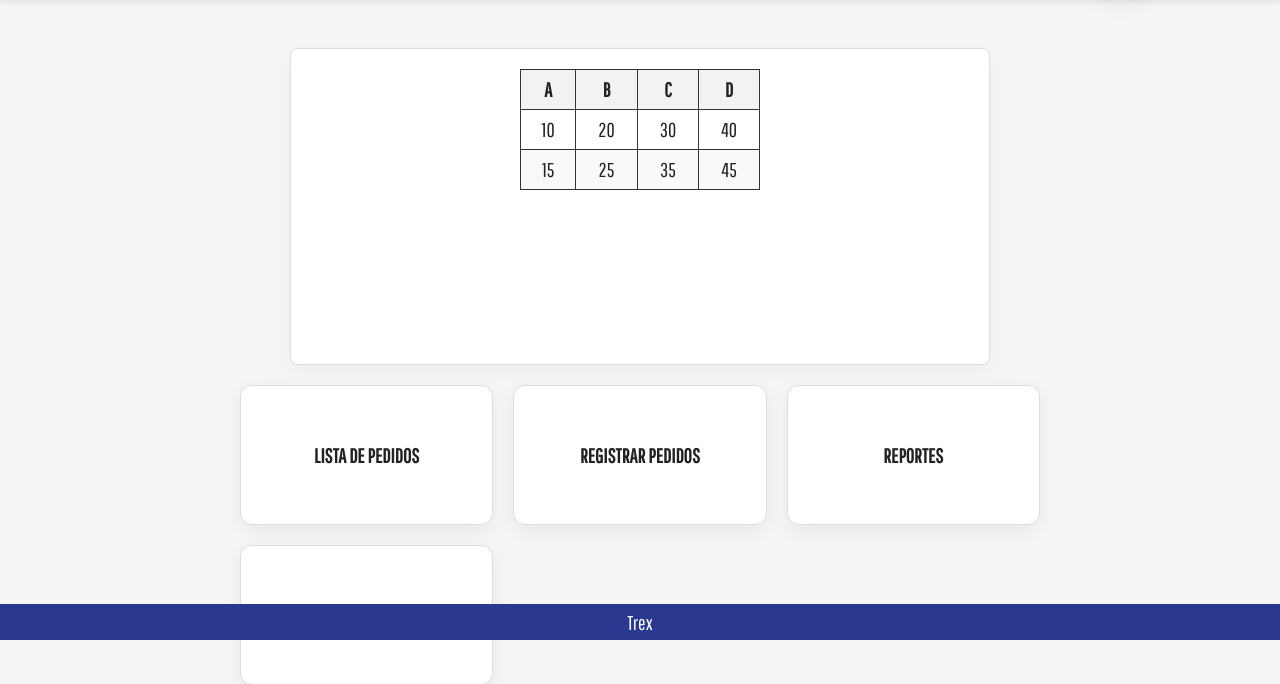
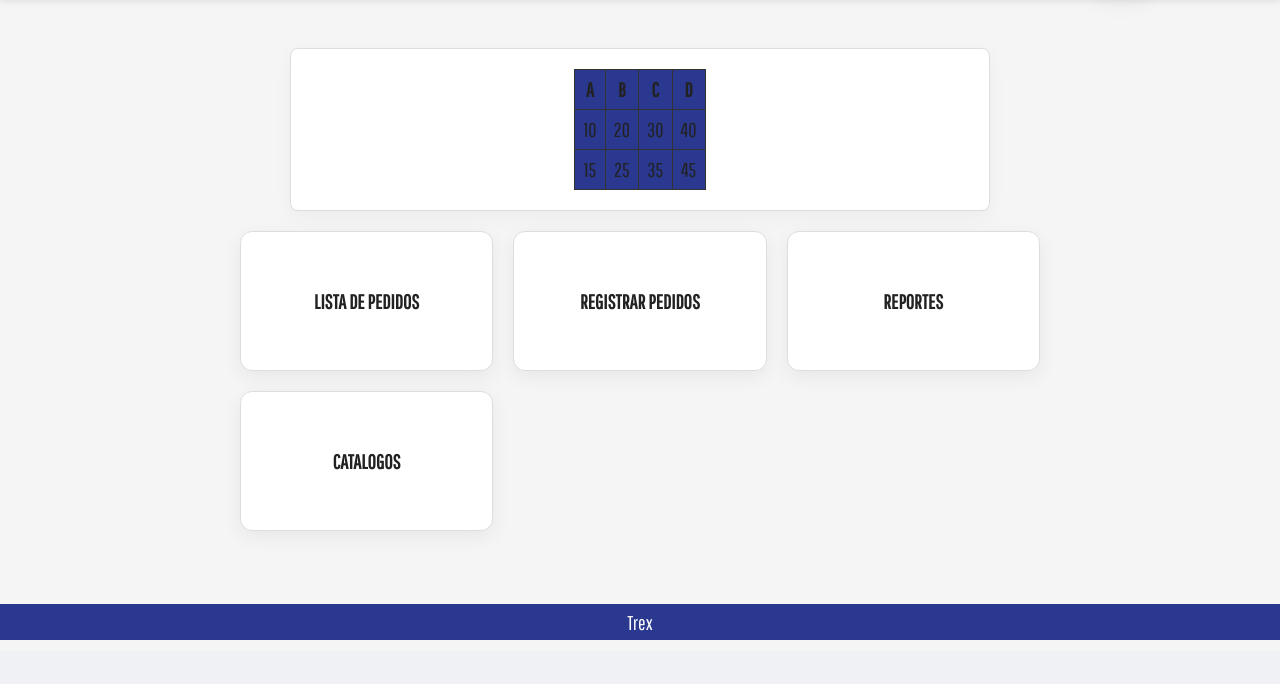
Before and after one commit to ArnoldWiz/Trex-Project, a Django app: page /administrador/homeAdmin/ in a window 1280 px wide. Shown: the part 160-844 px from the top of the page. After the commit the page ends 800 px from the top, so only its background shows below. Run offline with Django 5.2, Linux system fonts and the light colour scheme; a map, chart or similar area stays blank; some libraries are stand-ins or nearby versions.

Commit message:
Acomodo de estilos.

```diff
--- a/app/static/css/genericas/home.css
+++ b/app/static/css/genericas/home.css
@@ -47,6 +47,7 @@
   margin: 20px auto;
   border-collapse: collapse;
   font-family: Arial, sans-serif;
+  background-color: #2A388F;
 }
 
 caption {
@@ -59,14 +60,17 @@
   border: 1px solid #333;
   padding: 8px;
   text-align: center;
+  background-color: #2A388F;
 }
 
 th {
   background-color: #f2f2f2;
+  background-color: #2A388F;
 }
 
 tr:nth-child(even) {
   background-color: #f9f9f9;
+  background-color: #2A388F;
 }
 
 /* BOTONES */
--- a/app/templates/administrador/homeAdmin.html
+++ b/app/templates/administrador/homeAdmin.html
@@ -45,7 +45,8 @@
 <main class="page">
   <section class="center-area">
     <div class="stack">
-      <div class="rect"><div class="contenedor">
+      <div class="rect">
+        <div class="contenedor">
         <table>
           <thead>
             <tr>
@@ -70,10 +71,8 @@
             </tr>
           </tbody>
         </table>
-
-    <canvas id="grafico"></canvas>
-  </div></div>
-      <!--<div class="rect" onclick="location.href='{% url 'login' %}'" id="admin">Administracion</div>-->
+      </div>
+      </div>
     </div>
 
     <div class="menu-row">
```
Also changed, not shown: app/templates/genericas/home.html (+0 -14 lines). Lines whose indentation alone changed are shown as unchanged.
